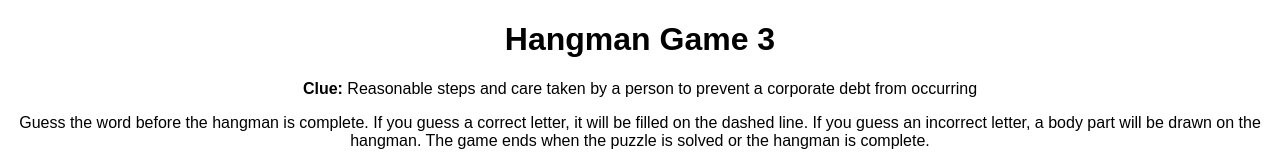
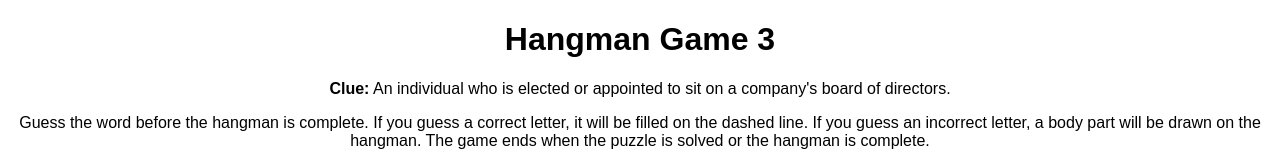
Before and after one commit to Newsletter25/Hangman3-EN, a plain HTML site: page index.html in a window 1280 px wide. Shown: the top 163 px of the page. Drawn offline with Linux system fonts and the light colour scheme.

Commit message:
Update index.html

```diff
--- a/index.html
+++ b/index.html
@@ -32,7 +32,7 @@
 </head>
 <body>
   <h1>Hangman Game 3</h1>
-  <p><strong>Clue:</strong> Reasonable steps and care taken by a person to prevent a corporate debt from occurring</p>
+  <p><strong>Clue:</strong> An individual who is elected or appointed to sit on a company's board of directors.</p>
   <p>
     Guess the word before the hangman is complete. If you guess a correct letter, it will be filled on the dashed line.
     If you guess an incorrect letter, a body part will be drawn on the hangman. The game ends when the puzzle is solved
```
